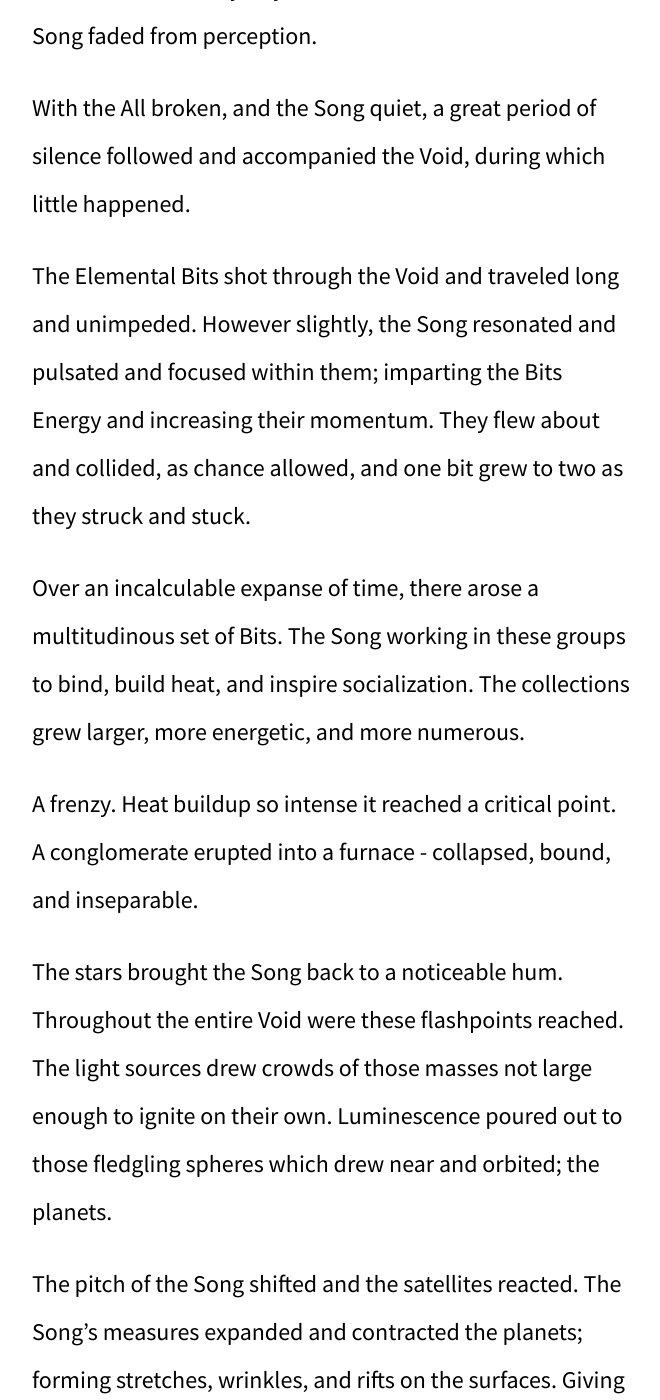
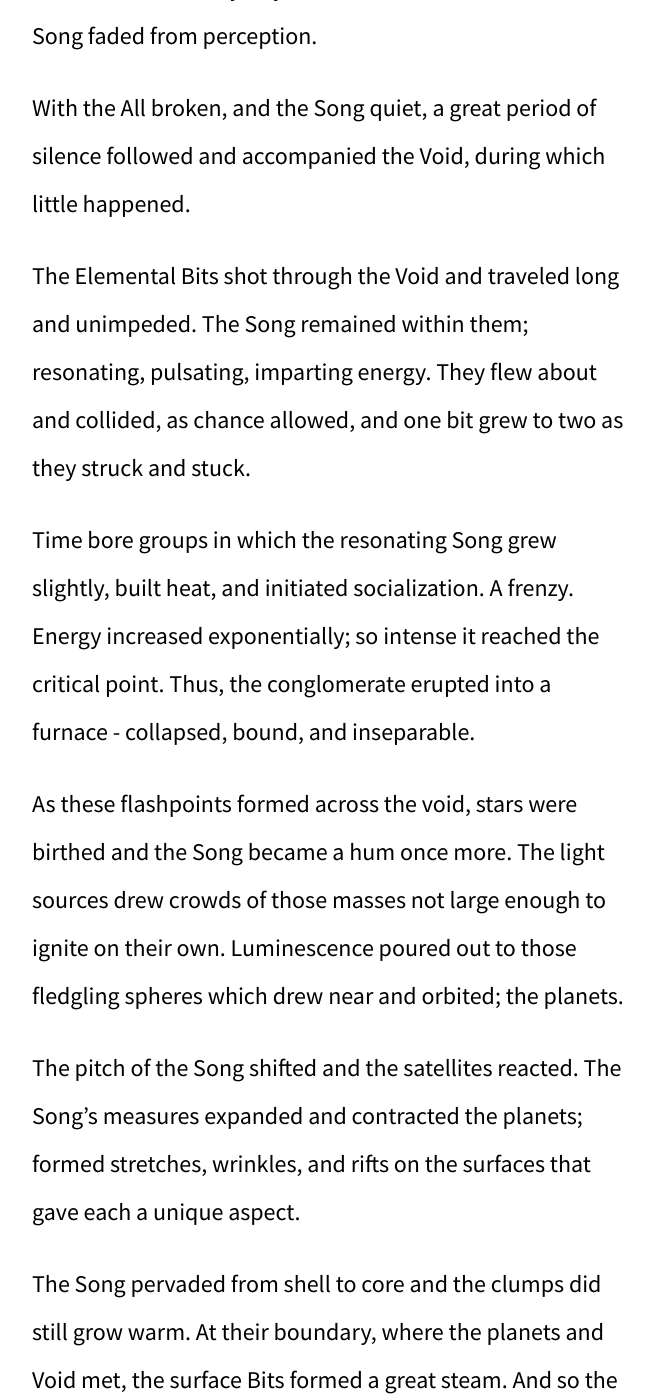
Before and after one commit to kyletolle/the-mechanism-collection, a Jekyll site: the page built from index.md, in a window 1280 px wide and 1400 px high, scrolled down 3400 px. Shown: the whole window, without its empty margins (308-968 px from the left). Built offline with Jekyll 4.4.1, drawn with Linux system fonts in a browser that asks for light colours; some of the changed text lies outside the part shown.

Commit message:
Incorporate some of Zach's feedback on the Second

```diff
--- a/index.md
+++ b/index.md
@@ -68,26 +68,24 @@ from perception.
 With the All broken, and the Song quiet, a great period of silence followed
 and accompanied the Void, during which little happened.
 
-The Elemental Bits shot through the Void and traveled long and unimpeded.
-However slightly, the Song resonated and pulsated and focused within them;
-imparting the Bits Energy and increasing their momentum. They flew about and
-collided, as chance allowed, and one bit grew to two as they struck and stuck.
+The Elemental Bits shot through the Void and traveled long and unimpeded. The
+Song remained within them; resonating, pulsating, imparting energy. They flew
+about and collided, as chance allowed, and one bit grew to two as they struck
+and stuck.
 
-Over an incalculable expanse of time, there arose a multitudinous set of Bits.
-The Song working in these groups to bind, build heat, and inspire
-socialization. The collections grew larger, more energetic, and more numerous.
+Time bore groups in which the resonating Song grew slightly, built heat, and
+initiated socialization. A frenzy. Energy increased exponentially; so intense
+it reached the critical point. Thus, the conglomerate erupted into a furnace -
+collapsed, bound, and inseparable.
 
-A frenzy. Heat buildup so intense it reached a critical point. A conglomerate
-erupted into a furnace - collapsed, bound, and inseparable.
-
-The stars brought the Song back to a noticeable hum. Throughout the entire
-Void were these flashpoints reached. The light sources drew crowds of those
-masses not large enough to ignite on their own. Luminescence poured out to
-those fledgling spheres which drew near and orbited; the planets.
+As these flashpoints formed across the void, stars were birthed and the Song
+became a hum once more. The light sources drew crowds of those masses not
+large enough to ignite on their own. Luminescence poured out to those
+fledgling spheres which drew near and orbited; the planets.
 
 The pitch of the Song shifted and the satellites reacted. The Song's measures
-expanded and contracted the planets; forming stretches, wrinkles, and rifts on
-the surfaces. Giving each a unique aspect.
+expanded and contracted the planets; formed stretches, wrinkles, and rifts on
+the surfaces that gave each a unique aspect.
 
 The Song pervaded from shell to core and the clumps did still grow
 warm. At their boundary, where the planets and Void met, the surface Bits
@@ -95,11 +93,11 @@ formed a great steam. And so the planets gained their atmospheres.
 
 Across all these celestial bodies did the Song resonate and grow louder yet;
 driving them to seek out one another and form a symphony of individual
-instruments. And the stars and planets formed systems, galaxies, clusters.
-Pockets of Song-sharers amid the Void. As a whole - the Inanimate.
+instruments. The stars and planets formed systems, galaxies, clusters - the
+Inanimate.
 
-Now the Cosmos had been made through the death of the All, production of the
-Void, and the emotion of the Song imparted to the Elemental Bits.
+The Song endured and imparted its emotion upon the Elemental Bits, which
+coalesced stability amid the Void. And thus the Cataclysm wrought the Cosmos.
 
 ---
 
```
